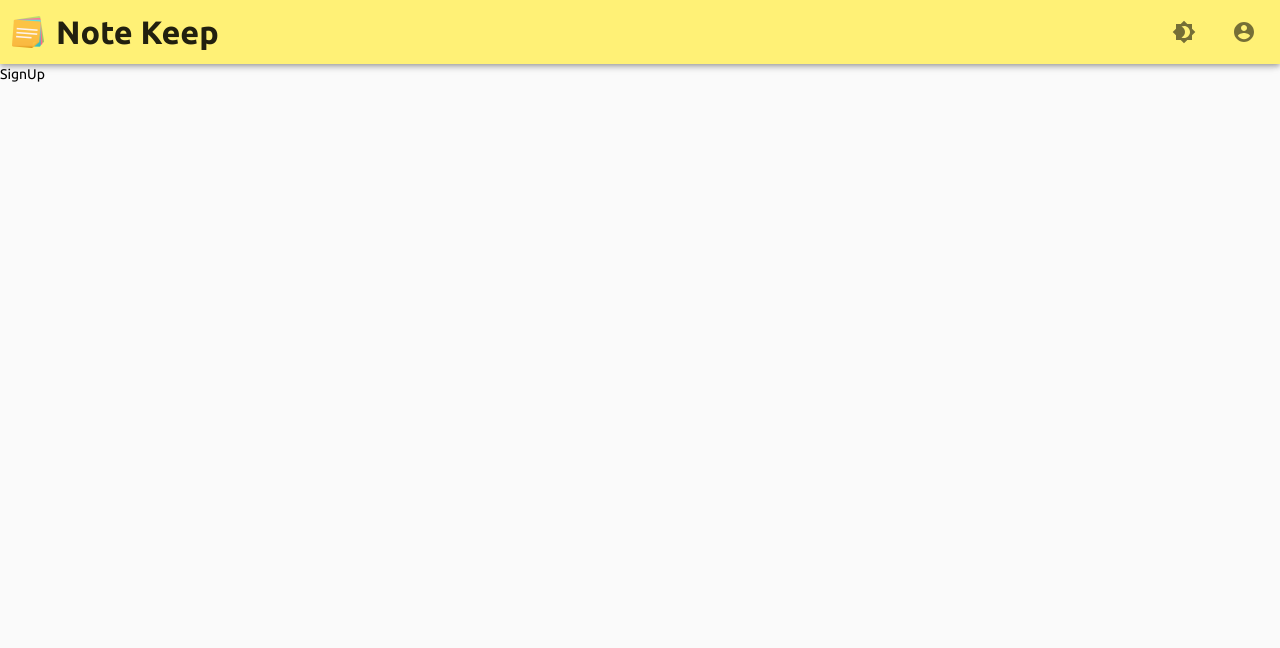
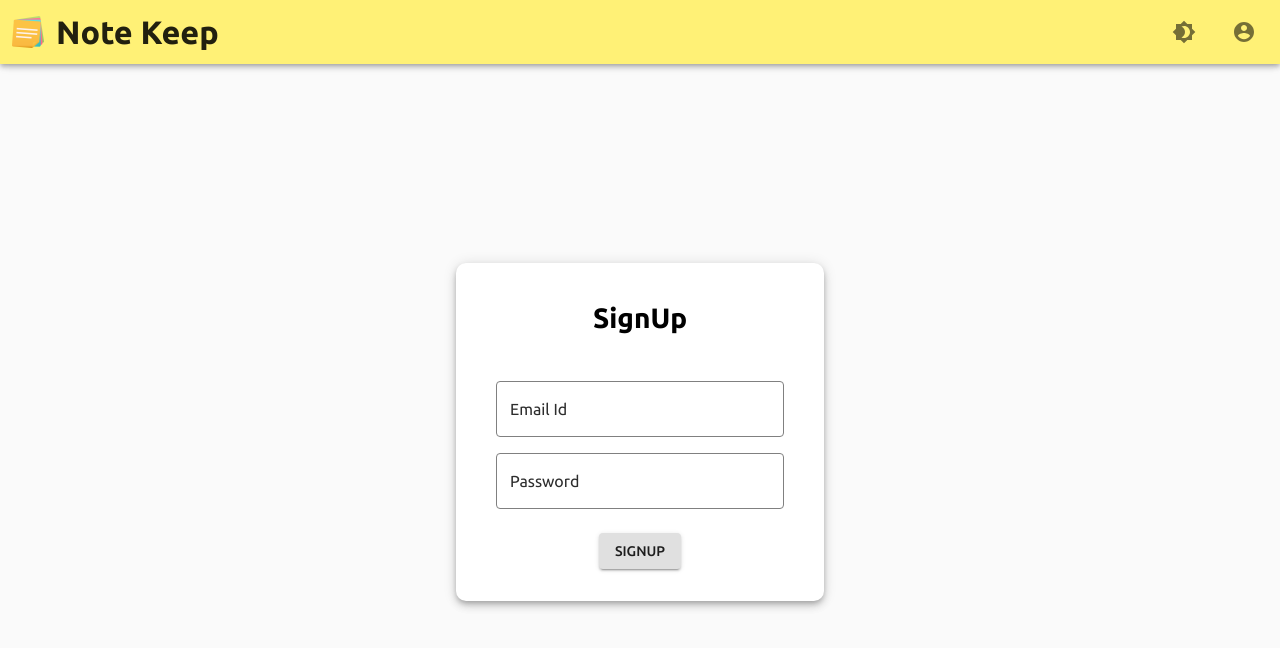
Before and after one commit to vinayak41/notes-keep, a React (Create React App) app in the folder client/: page /signup in a window 1280 px wide. Shown: the top 648 px of the page. Built offline with nearby package versions, Linux system fonts and the light colour scheme.

Commit message:
Signin page

```diff
--- a/client/src/pages/SignUp.jsx
+++ b/client/src/pages/SignUp.jsx
@@ -1,11 +1,49 @@
-import React from 'react'
+import React from "react";
+import Form from "../components/Form";
+import { makeStyles } from "@material-ui/core";
+
+const useStyles = makeStyles((theme) => ({
+  root: {
+    display: "flex",
+    justifyContent: "center",
+    alignItems: "center"
+  },
+}));
 
 const SignUp = () => {
-    return (
-        <div>
-            SignUp
-        </div>
-    )
-}
+  const classes = useStyles();
 
-export default SignUp
+  const handleSubmit = (event) => {
+    event.preventDefault();
+  }
+  return (
+    <div className={classes.root}>
+      <div>
+        <Form
+          title={"SignUp"}
+          button={{
+            label: "SignUp",
+            handleClick: () => {},
+          }}
+          inputs={
+            [
+              {
+                label: "Email Id",
+                type: "text",
+                handleChange: () => {},
+              },
+              {
+                label: "Password",
+                type: "password",
+                handleChange: () => {},
+              },
+            ]
+          }
+          handleSubmit={handleSubmit}
+        />
+      </div>
+    </div>
+  );
+};
+
+export default SignUp;
```
